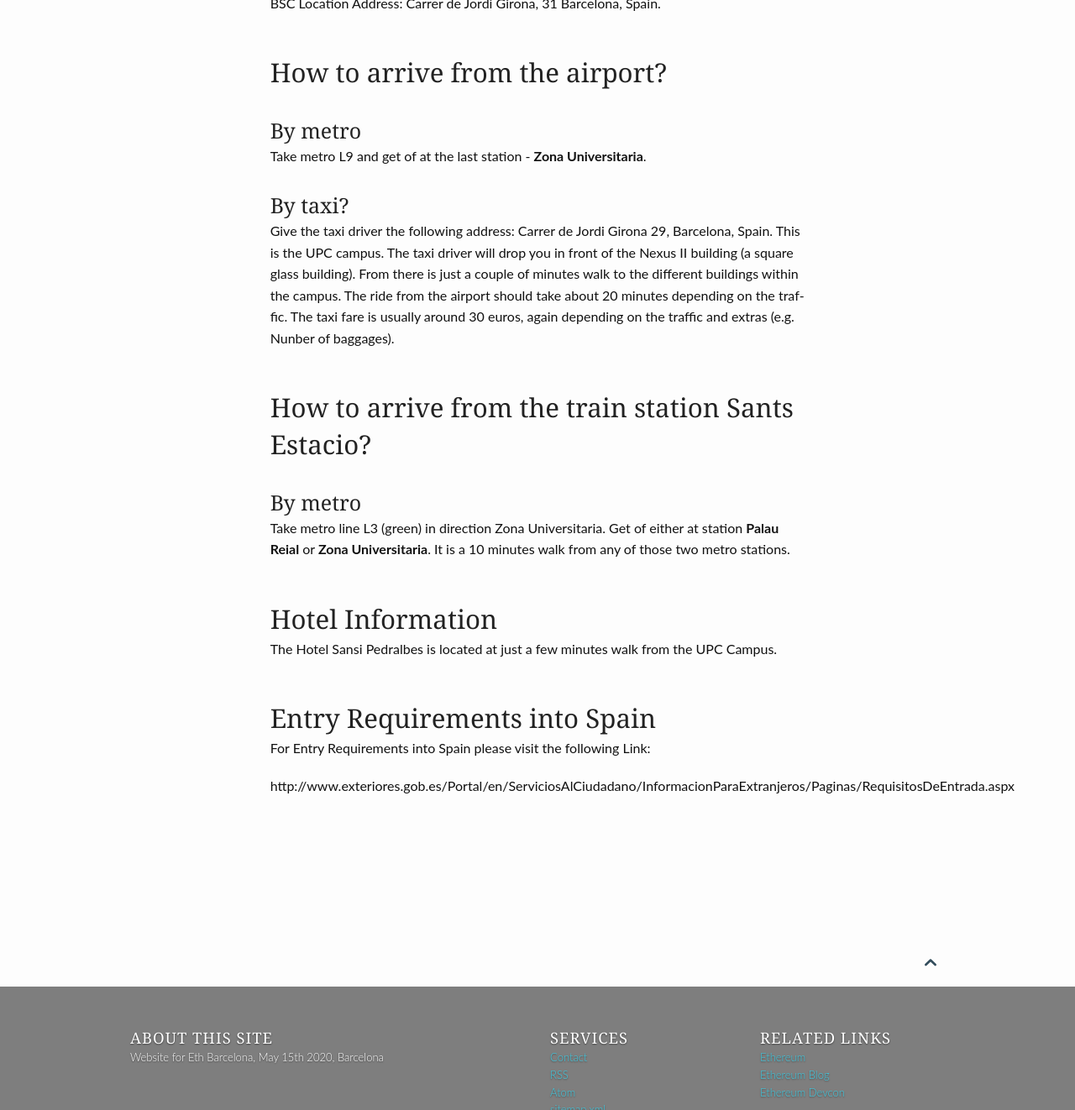
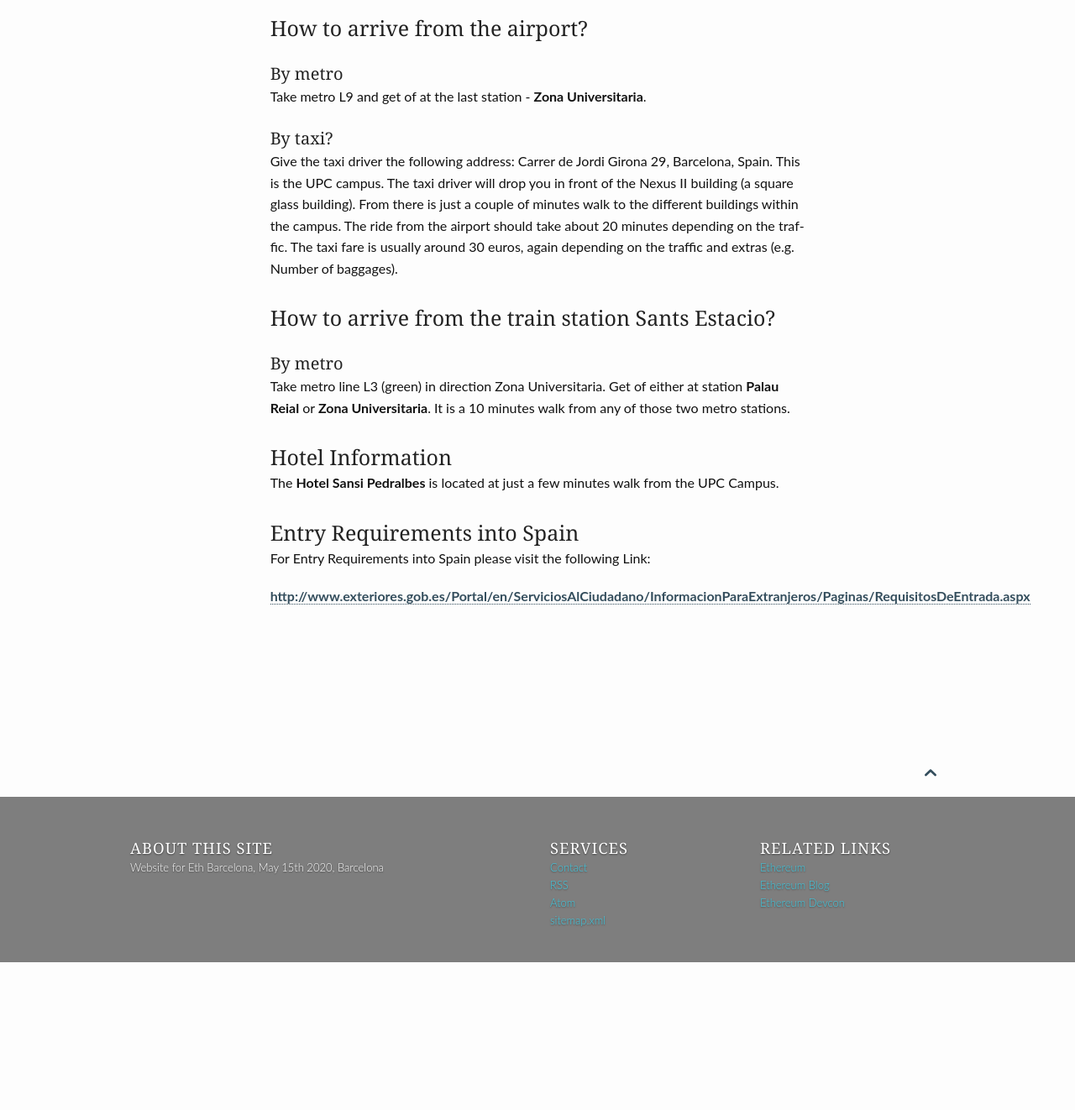
Before and after one commit to ethbarcelona/ethbarcelona.github.io, a Jekyll site: the page built from venue/index.md, in a window 1280 px wide and 1400 px high, scrolled down 611 px, cut to the strip 78-1400 px from the top of the window. Shown: the whole strip at 84% size. Built offline with Jekyll 4.4.1, drawn with Linux system fonts in a browser that asks for light colours; after the commit the page ends 1835 px from its top, so only the background shows below that.

Commit message:
Add venue

```diff
--- a/venue/index.md
+++ b/venue/index.md
@@ -11,7 +11,7 @@ header:
    permalink: "/venue/"
 ---
 
-## BSC / UPC Campus
+### BSC / UPC Campus
 
 Eth Barcelona 2020 will take place at the UPC campus in Barcelona. Sessions
 will be held at the Vertex Auditorium.
@@ -22,13 +22,13 @@ https://goo.gl/maps/BBZYJ53MnNykLqSs5</a>
 BSC Location Address: Carrer de Jordi Girona, 31 Barcelona, Spain.
 
 
-## How to arrive from the airport?
+### How to arrive from the airport?
 
-### By metro
+#### By metro
 
 Take metro L9 and get of at the last station - **Zona Universitaria**.
 
-### By taxi?
+#### By taxi?
 
 Give the taxi driver the following address: Carrer de Jordi Girona 29,
 Barcelona, Spain. This is the UPC campus. The taxi driver will
@@ -36,25 +36,26 @@ drop you in front of the Nexus II building (a square glass building). From
 there is just a couple of minutes walk to the different buildings within the
 campus. The ride from the airport should take about 20 minutes depending on the
 traffic. The taxi fare is usually around 30 euros, again depending on the
-traffic and extras (e.g. Nunber of baggages).
+traffic and extras (e.g. Number of baggages).
 
 
-## How to arrive from the train station Sants Estacio?
+### How to arrive from the train station Sants Estacio?
 
-### By metro
+#### By metro
 
 Take metro line L3 (green) in direction Zona Universitaria. Get of either at
 station **Palau Reial** or **Zona Universitaria**. It is a 10 minutes walk from
 any of those two metro stations.
 
-## Hotel Information
+### Hotel Information
 
-The Hotel Sansi Pedralbes is located at just a few minutes walk from the UPC
+The **Hotel Sansi Pedralbes** is located at just a few minutes walk from the UPC
 Campus.
 
 
-## Entry Requirements into Spain
+### Entry Requirements into Spain
 
 For Entry Requirements into Spain please visit the following Link:
 
-http://www.exteriores.gob.es/Portal/en/ServiciosAlCiudadano/InformacionParaExtranjeros/Paginas/RequisitosDeEntrada.aspx
+<a href="http://www.exteriores.gob.es/Portal/en/ServiciosAlCiudadano/InformacionParaExtranjeros/Paginas/RequisitosDeEntrada.aspx">
+http://www.exteriores.gob.es/Portal/en/ServiciosAlCiudadano/InformacionParaExtranjeros/Paginas/RequisitosDeEntrada.aspx</a>
```
